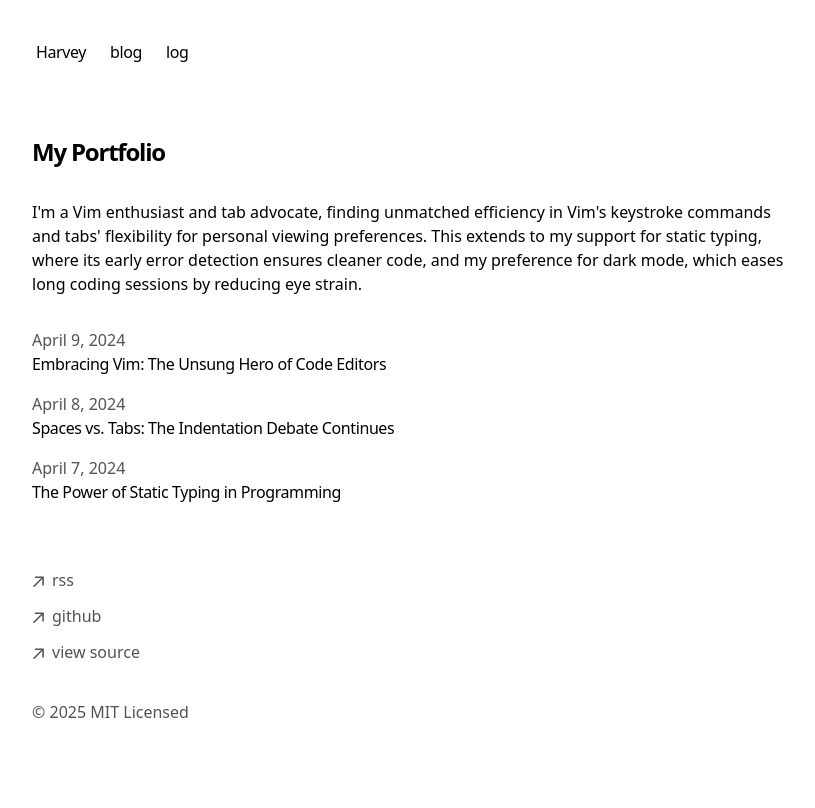
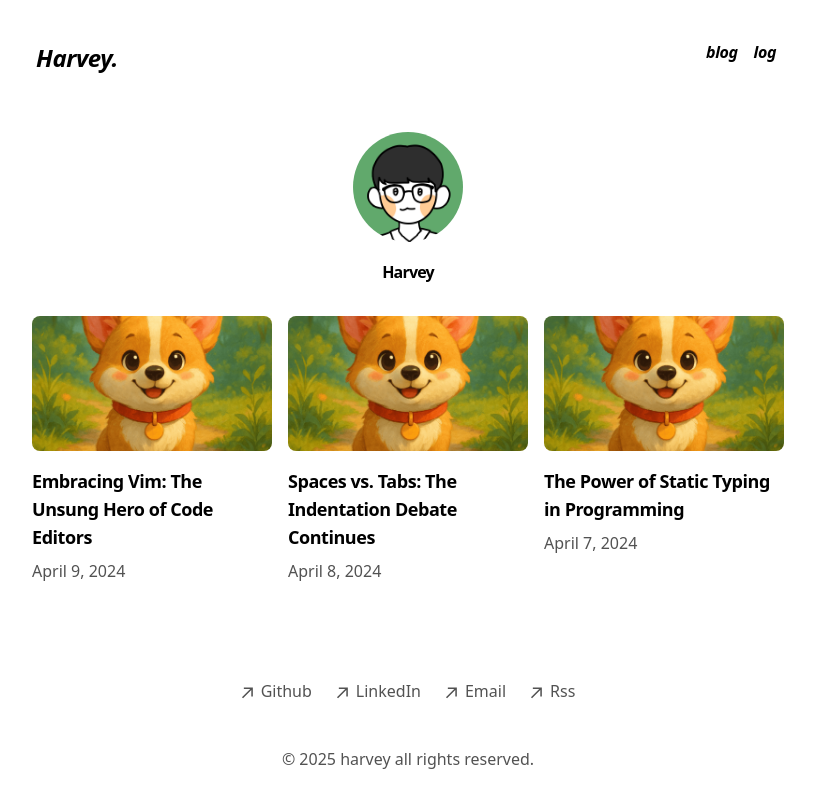
Before and after one commit to hovelopin/blog, a Next.js app: page / in a window 1280 px wide. Shown: the top 808 px of the page, without its empty margins (232-1047 px from the left). Built offline with nearby package versions, Linux system fonts and the light colour scheme.

Commit message:
feat: main 페이지 기본 형식 작업 완료

```diff
--- a/src/app/layout.tsx
+++ b/src/app/layout.tsx
@@ -40,7 +40,7 @@ export const metadata: Metadata = {
 export default function RootLayout({ children }: { children: React.ReactNode }) {
   return (
     <html lang="en" className={cn('bg-white text-black', GeistSans.variable, GeistMono.variable)}>
-      <body className="pc:mx-auto mx-4 mt-8 max-w-3xl antialiased">
+      <body className="tab:mx-auto mx-4 mt-8 max-w-3xl antialiased">
         <main className="mt-6 flex min-w-0 flex-auto flex-col px-2 md:px-0">
           <Navbar />
           {children}
--- a/src/app/page.tsx
+++ b/src/app/page.tsx
@@ -1,21 +1,24 @@
-import { BlogPosts } from "@/components/posts";
+import { BlogPosts } from '@/components/posts';
+import Image from 'next/image';
 
 export default function Page() {
   return (
     <section>
-      <h1 className="mb-8 text-2xl font-semibold tracking-tighter">
-        My Portfolio
-      </h1>
-      <p className="mb-4">
-        {`I'm a Vim enthusiast and tab advocate, finding unmatched efficiency in
-        Vim's keystroke commands and tabs' flexibility for personal viewing
-        preferences. This extends to my support for static typing, where its
-        early error detection ensures cleaner code, and my preference for dark
-        mode, which eases long coding sessions by reducing eye strain.`}
-      </p>
+      <div className="flex flex-col items-center justify-center gap-2">
+        <div className="h-30 w-30 rounded-[50%]">
+          <Image
+            src={'/avatar.png'}
+            width={110}
+            height={110}
+            alt="avatar"
+            className="mx-auto rounded-[50%]"
+          />
+        </div>
+        <p className="font-semibold tracking-tighter">Harvey</p>
+      </div>
       <div className="my-8">
         <BlogPosts />
       </div>
     </section>
-  )
+  );
 }
--- a/src/components/footer.tsx
+++ b/src/components/footer.tsx
@@ -12,7 +12,37 @@ function ArrowIcon() {
 export default function Footer() {
   return (
     <footer className="mb-16">
-      <ul className="font-sm mt-8 flex flex-col space-y-2 space-x-0 text-neutral-600 md:flex-row md:space-y-0 md:space-x-4">
+      <ul className="font-sm mt-8 flex justify-center gap-6 space-y-2 space-x-0 text-neutral-600 md:flex-row md:space-y-0 md:space-x-4">
+        <li>
+          <a
+            className="flex items-center transition-all hover:text-neutral-800"
+            rel="noopener noreferrer"
+            target="_blank"
+            href="https://github.com/hovelopin">
+            <ArrowIcon />
+            <p className="ml-2 h-7">Github</p>
+          </a>
+        </li>
+        <li>
+          <a
+            className="flex items-center transition-all hover:text-neutral-800"
+            rel="noopener noreferrer"
+            target="_blank"
+            href="https://www.linkedin.com/in/hovelopin">
+            <ArrowIcon />
+            <p className="ml-2 h-7">LinkedIn</p>
+          </a>
+        </li>
+        <li>
+          <a
+            className="flex items-center transition-all hover:text-neutral-800"
+            rel="noopener noreferrer"
+            target="_blank"
+            href="mailto:kimhojin3714@naver.com">
+            <ArrowIcon />
+            <p className="ml-2 h-7">Email</p>
+          </a>
+        </li>
         <li>
           <a
             className="flex items-center transition-all hover:text-neutral-800"
@@ -20,31 +50,13 @@ export default function Footer() {
             target="_blank"
             href="/rss">
             <ArrowIcon />
-            <p className="ml-2 h-7">rss</p>
-          </a>
-        </li>
-        <li>
-          <a
-            className="flex items-center transition-all hover:text-neutral-800"
-            rel="noopener noreferrer"
-            target="_blank"
-            href="https://github.com/vercel/next.js">
-            <ArrowIcon />
-            <p className="ml-2 h-7">github</p>
-          </a>
-        </li>
-        <li>
-          <a
-            className="flex items-center transition-all hover:text-neutral-800"
-            rel="noopener noreferrer"
-            target="_blank"
-            href="https://vercel.com/templates/next.js/portfolio-starter-kit">
-            <ArrowIcon />
-            <p className="ml-2 h-7">view source</p>
+            <p className="ml-2 h-7">Rss</p>
           </a>
         </li>
       </ul>
-      <p className="mt-8 text-neutral-600">© {new Date().getFullYear()} MIT Licensed</p>
+      <p className="mt-8 flex justify-center text-neutral-600">
+        © {new Date().getFullYear()} harvey all rights reserved.
+      </p>
     </footer>
   );
 }
--- a/src/components/nav.tsx
+++ b/src/components/nav.tsx
@@ -1,9 +1,6 @@
 import Link from 'next/link';
 
 const navItems = {
-  '/': {
-    name: 'Harvey'
-  },
   '/blog': {
     name: 'blog'
   },
@@ -14,18 +11,21 @@ const navItems = {
 
 export function Navbar() {
   return (
-    <aside className="mb-16 -ml-[8px] tracking-tight">
+    <aside className="mb-12 -ml-[8px] tracking-tight">
       <div className="lg:sticky lg:top-20">
         <nav
-          className="fade relative flex scroll-pr-6 flex-row items-start px-0 pb-0 md:relative md:overflow-auto"
+          className="fade relative flex scroll-pr-6 flex-row items-start justify-between px-0 pb-0 md:relative md:overflow-auto"
           id="nav">
-          <div className="flex flex-row space-x-0 pr-10">
+          <div className="m-1 px-2 py-1 text-[24px] font-bold italic">
+            <Link href="/">Harvey.</Link>
+          </div>
+          <div className="flex flex-row space-x-0">
             {Object.entries(navItems).map(([path, { name }]) => {
               return (
                 <Link
                   key={path}
                   href={path}
-                  className="relative m-1 flex px-2 py-1 align-middle transition-all hover:text-neutral-800">
+                  className="relative m-1 flex px-1 py-1 align-middle font-bold italic transition-all after:absolute after:bottom-0 after:left-0 after:h-0.5 after:w-0 after:bg-[#8ffebf] after:transition-all after:duration-300 hover:text-neutral-800 hover:after:w-full">
                   {name}
                 </Link>
               );
--- a/src/components/posts.tsx
+++ b/src/components/posts.tsx
@@ -1,11 +1,14 @@
 import { formatDate, getBlogPosts } from '@/app/blog/utils';
+import Image from 'next/image';
 import Link from 'next/link';
 
 export function BlogPosts() {
   let allBlogs = getBlogPosts();
 
+  console.log('allBlogs', allBlogs);
+
   return (
-    <div>
+    <div className="tab:grid-cols-2 pc:grid-cols-3 grid grid-cols-1 gap-4">
       {allBlogs
         .sort((a, b) => {
           if (new Date(a.metadata.publishedAt) > new Date(b.metadata.publishedAt)) {
@@ -14,15 +17,25 @@ export function BlogPosts() {
           return 1;
         })
         .map((post) => (
-          <Link
-            key={post.slug}
-            className="mb-4 flex flex-col space-y-1"
-            href={`/blog/${post.slug}`}>
-            <div className="flex w-full flex-col space-x-0 md:flex-row md:space-x-2">
-              <p className="w-[100px] text-neutral-600 tabular-nums">
-                {formatDate(post.metadata.publishedAt, false)}
-              </p>
-              <p className="tracking-tight text-black">{post.metadata.title}</p>
+          <Link key={post.slug} className="mb-8 block" href={`/blog/${post.slug}`}>
+            <div className="grid gap-4 transition-transform duration-300 hover:scale-[1.05]">
+              <div className="relative aspect-[16/9] w-full overflow-hidden rounded-lg">
+                <Image
+                  src={'/ai-illustration.png'}
+                  alt={post.metadata.title}
+                  fill
+                  sizes="(max-width: 768px) 100vw, (max-width: 1200px) 50vw, 33vw"
+                  className="object-cover"
+                />
+              </div>
+              <div className="flex flex-col justify-center">
+                <p className="text-lg font-semibold tracking-tight text-black">
+                  {post.metadata.title}
+                </p>
+                <p className="mt-2 text-neutral-600 tabular-nums">
+                  {formatDate(post.metadata.publishedAt, false)}
+                </p>
+              </div>
             </div>
           </Link>
         ))}
```
Also changed, not shown: public/ai-illustration.png (added), public/avatar.png (added).
